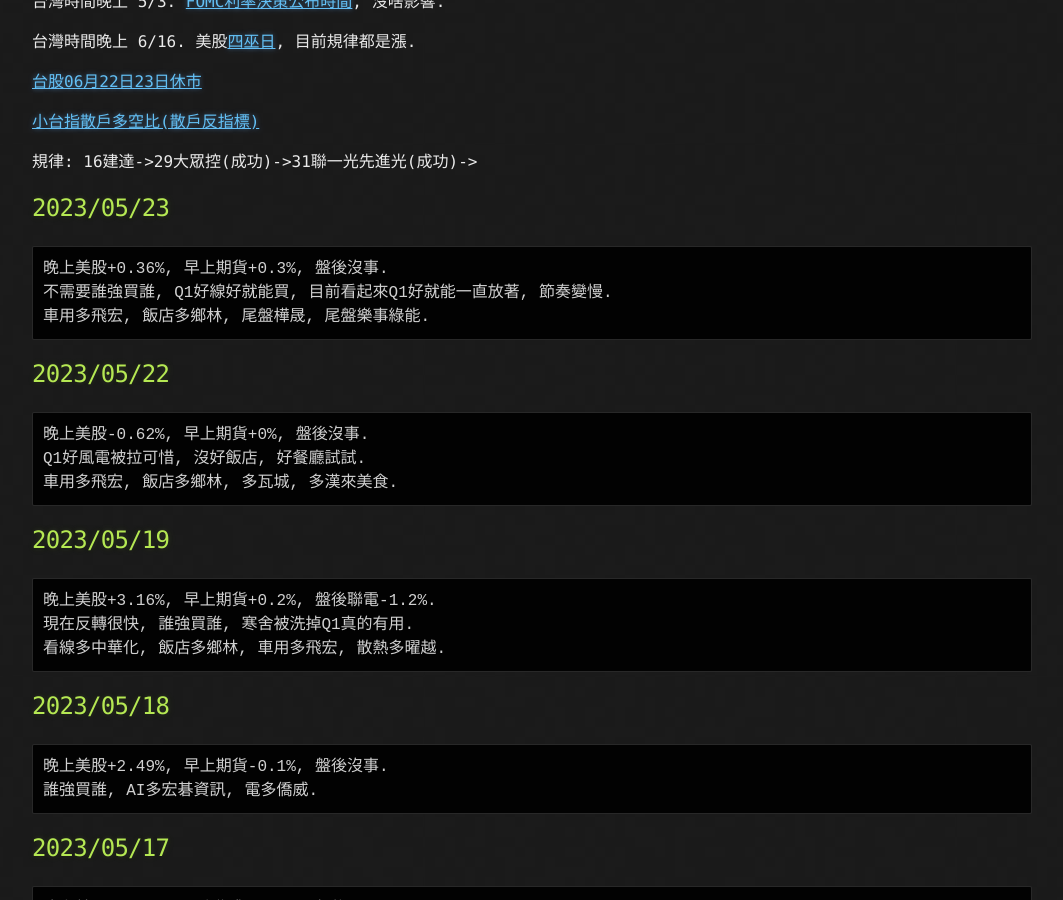
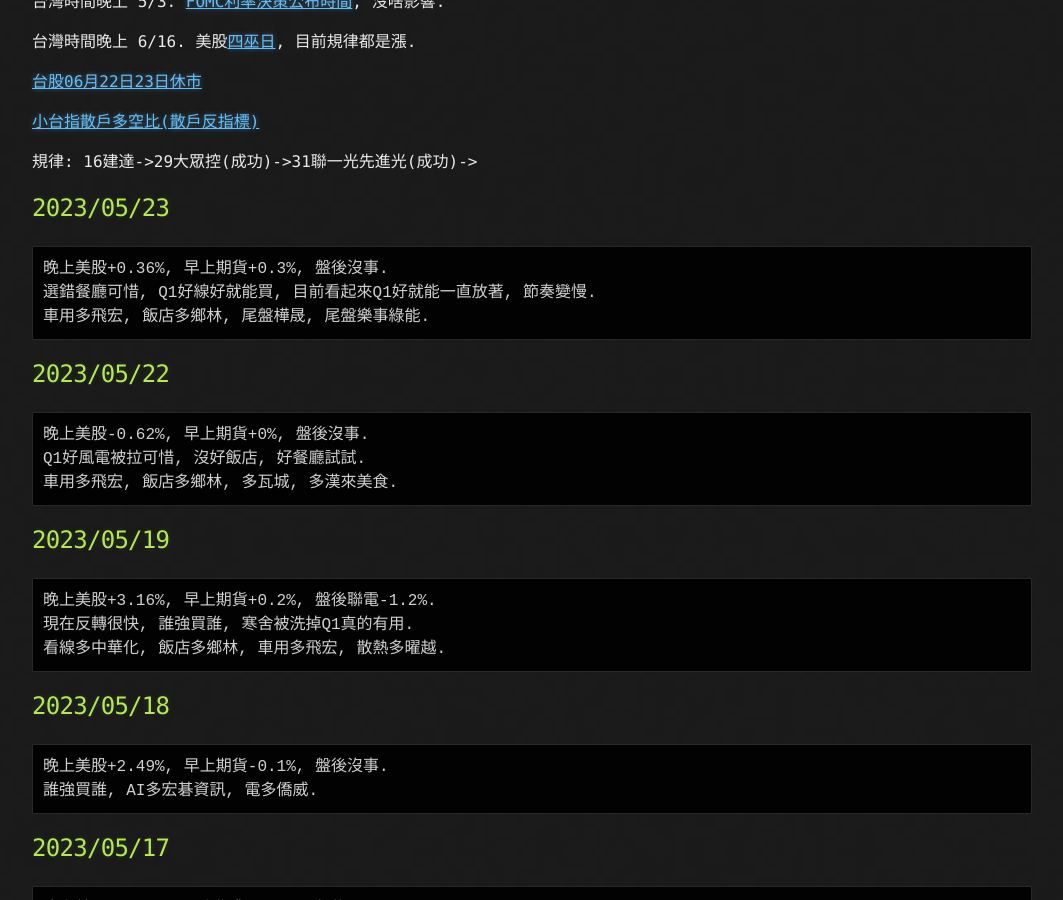
Before and after one commit to lepg5487/Stock_God, a Jekyll site: the page built from index.md, in a window 1280 px wide and 900 px high, scrolled down 388 px. Shown: the whole window, without its empty margins (108-1171 px from the left). Built offline with Jekyll 4.4.1, drawn with Linux system fonts in a browser that asks for light colours; our own code applies the rules of GitHub Pages for plain Markdown files.

Commit message:
Update index.md

````diff
--- a/index.md
+++ b/index.md
@@ -21,7 +21,7 @@ layout: testlayouts
 ## 2023/05/23
 ```
 晚上美股+0.36%, 早上期貨+0.3%, 盤後沒事.
-不需要誰強買誰, Q1好線好就能買, 目前看起來Q1好就能一直放著, 節奏變慢.
+選錯餐廳可惜, Q1好線好就能買, 目前看起來Q1好就能一直放著, 節奏變慢.
 車用多飛宏, 飯店多鄉林, 尾盤樺晟, 尾盤樂事綠能.
 ```
 
````
